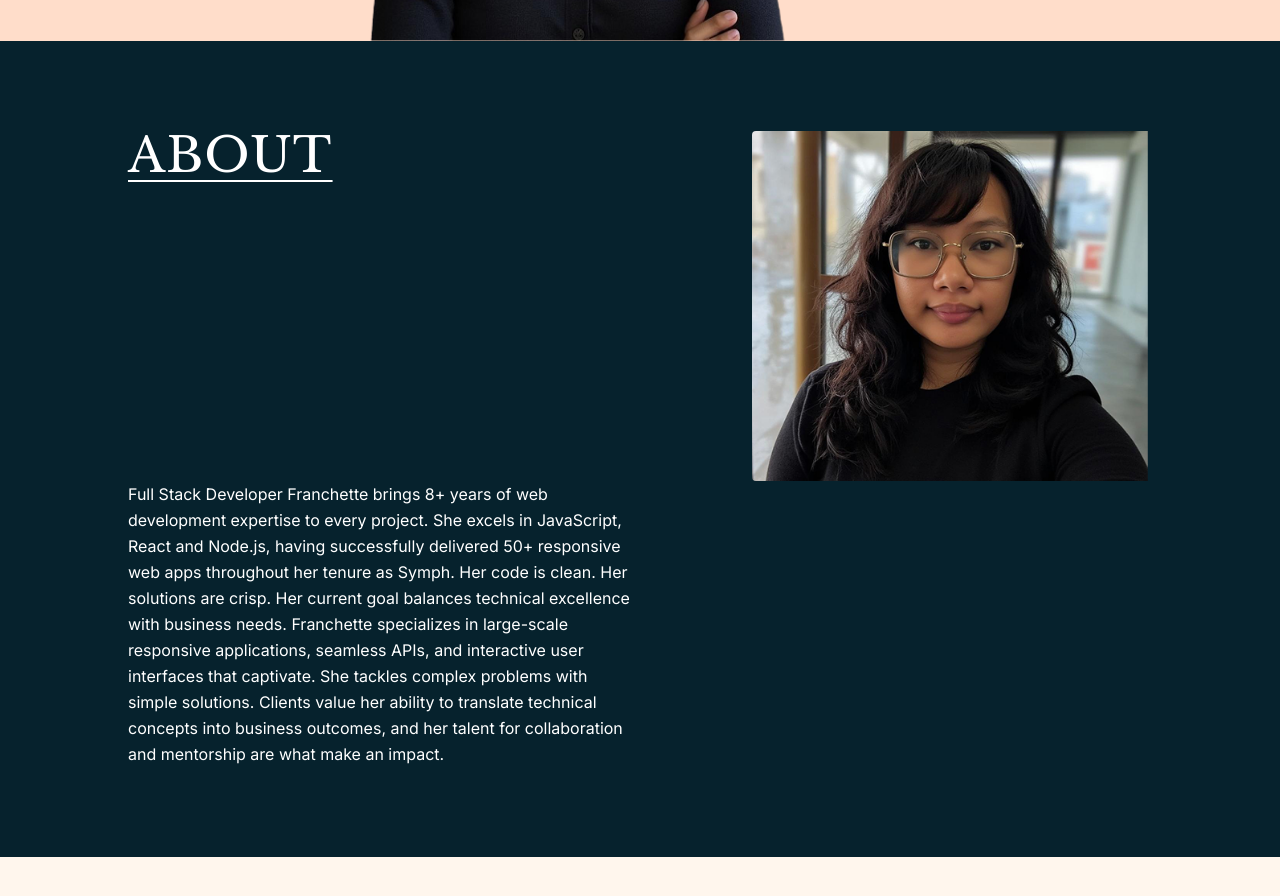
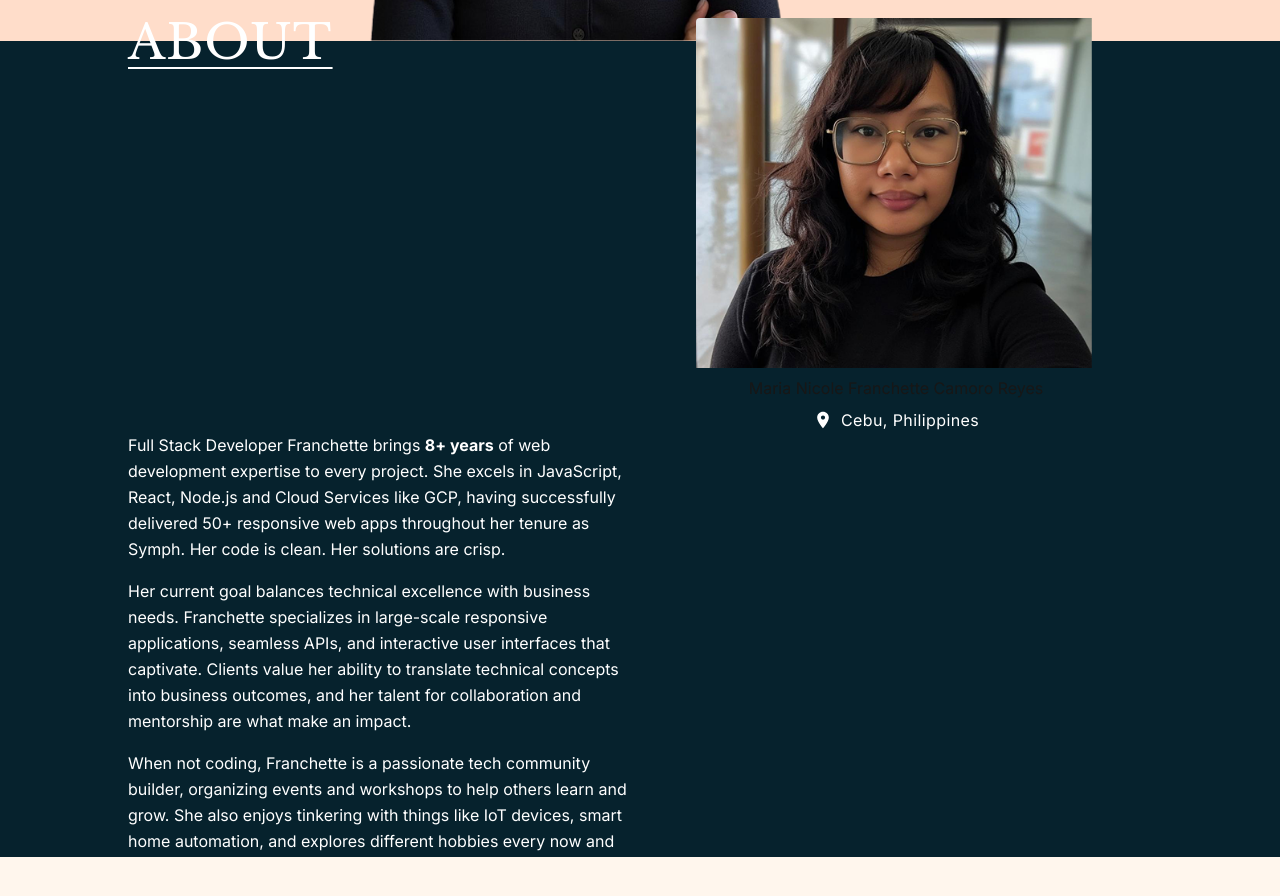
Before and after one commit to nicoleCamoro/franchette, a Next.js app: page / in a window 1280 px wide. Shown: the part 820-1716 px from the top of the page. Built offline with nearby package versions, Linux system fonts and the light colour scheme.

Commit message:
feat: :speech_balloon: edit about text content

```diff
--- a/src/components/About.tsx
+++ b/src/components/About.tsx
@@ -1,5 +1,6 @@
 import Image from "next/image";
 import aboutImage from "@/app/assets/images/image-65.png";
+import mapPin from "@/app/assets/images/map-pin.svg";
 
 export default function About() {
   return (
@@ -11,8 +12,8 @@ export default function About() {
             <h2 className="mb-2 text-4xl font-light tracking-wide text-white underline decoration-2 underline-offset-8 md:text-5xl font-libre-baskerville">
               ABOUT
             </h2>
-            <div className="flex items-center justify-end lg:w-1/2">
-              <div className="overflow-hidden rounded-sm">
+            <div className="flex flex-col items-center justify-end gap-2 lg:w-1/2">
+              <figure className="overflow-hidden rounded-sm">
                 <Image
                   src={aboutImage}
                   alt="About"
@@ -20,22 +21,47 @@ export default function About() {
                   height={400}
                   className="object-cover"
                 />
+                <figcaption className="text-center font-inter mt-2">
+                  Maria Nicole Franchette Camoro Reyes
+                </figcaption>
+              </figure>
+
+              <div className="flex gap-2">
+                <Image
+                  src={mapPin}
+                  alt="Map Pin"
+                  width={20}
+                  height={20}
+                  className="invert"
+                />
+                <p className="text-white font-inter tracking-wide">
+                  Cebu, Philippines
+                </p>
               </div>
             </div>
           </div>
           <div className="space-y-4 text-base leading-relaxed text-white font-inter lg:w-1/2">
             <p>
-              Full Stack Developer Franchette brings 8+ years of web development
-              expertise to every project. She excels in JavaScript, React and
-              Node.js, having successfully delivered 50+ responsive web apps
-              throughout her tenure as Symph. Her code is clean. Her solutions
-              are crisp. Her current goal balances technical excellence with
-              business needs. Franchette specializes in large-scale responsive
+              Full Stack Developer Franchette brings <b>8+ years</b> of web
+              development expertise to every project. She excels in JavaScript,
+              React, Node.js and Cloud Services like GCP, having successfully
+              delivered 50+ responsive web apps throughout her tenure as Symph.
+              Her code is clean. Her solutions are crisp.
+            </p>
+            <p>
+              Her current goal balances technical excellence with business
+              needs. Franchette specializes in large-scale responsive
               applications, seamless APIs, and interactive user interfaces that
-              captivate. She tackles complex problems with simple solutions.
-              Clients value her ability to translate technical concepts into
-              business outcomes, and her talent for collaboration and mentorship
-              are what make an impact.
+              captivate. Clients value her ability to translate technical
+              concepts into business outcomes, and her talent for collaboration
+              and mentorship are what make an impact.
+            </p>
+            <p>
+              When not coding, Franchette is a passionate tech community
+              builder, organizing events and workshops to help others learn and
+              grow. She also enjoys tinkering with things like IoT devices,
+              smart home automation, and explores different hobbies every now
+              and then.
             </p>
           </div>
         </div>
```
Also changed, not shown: src/app/assets/images/map-pin.svg (added).
